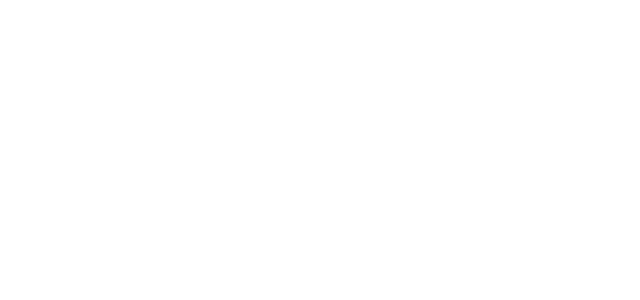
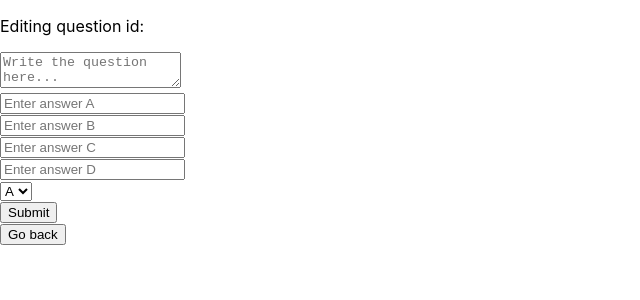
Before and after one commit to s20681/my-quiz, a React (Create React App) app: page /question/edit/1 in a window 1280 px wide. Before the commit this address had no page. Shown: the top 300 px of the page, without its empty margins (0-640 px from the left). Built offline with nearby package versions, Linux system fonts and the light colour scheme.

Commit message:
moved interfaces to one file, question edit working so-so

```diff
--- a/src/App.tsx
+++ b/src/App.tsx
@@ -3,6 +3,7 @@
 import { AuthProvider } from './components/AuthContext';
 import LoginComponent from './components/LoginComponent';
 import NewQuestionForm from './components/NewQuestionFormComponent';
+import EditQuestionForm from './components/EditQuestionFormComponent';
 import NewQuizForm from './components/NewQuizFormComponent';
 import RegisterComponent from './components/RegisterComponent';
 import QuizListComponent from './components/QuizListComponent';
@@ -31,6 +32,7 @@
         <Route path="/quiz/new" element={<NewQuizForm />} />
         <Route path="/quiz/edit/:quizId" element={<QuizEdit />} />
         <Route path="/question/new" element={<NewQuestionForm />} />
+        <Route path="/question/edit/:questionId" element={<EditQuestionForm />} />
 
 
 
--- /dev/null
+++ b/src/components/EditQuestionFormComponent.tsx
@@ -0,0 +1,120 @@
+import React, { ChangeEvent, useState, useEffect } from 'react';
+import { useNavigate, useLocation } from 'react-router-dom';
+import { Question, Answer } from '../interfaces';
+
+
+interface FormState {
+    question: string,
+    answerA: string,
+    answerB: string,
+    answerC: string,
+    answerD: string,
+    correctAnswer: string,
+}
+
+const initialData = {
+    question: '',
+    answerA: '',
+    answerB: '',
+    answerC: '',
+    answerD: '',
+    correctAnswer: ''
+}
+
+const EditQuestionForm: React.FC = () => {
+    const location = useLocation();
+    const navigate = useNavigate();
+    const [question, setSelectedQuestion] = useState<Question>()
+    const [formState, setFormState] = useState<FormState>(initialData);
+
+    useEffect(() => {
+        if (location.state) {
+          setSelectedQuestion(location.state as Question)
+          const { content, answers, correctAnswerIndex } = location.state as Question;
+          setFormState({
+            question: content,
+            answerA: answers[0]?.content || '',
+            answerB: answers[1]?.content || '',
+            answerC: answers[2]?.content || '',
+            answerD: answers[3]?.content || '',
+            correctAnswer: correctAnswerIndex.toString()
+          });
+        }
+      }, [location.state]);
+    const handleChange = (event: ChangeEvent<HTMLInputElement | HTMLTextAreaElement | HTMLSelectElement>): void => {
+        const { name, value } = event.target;
+        setFormState(prevState => ({
+            ...prevState,
+            [name]: value,
+        }));
+    };
+
+    const handleSubmit = (event: React.FormEvent) => {
+        event.preventDefault();
+        const formData = {
+            questionID: question?.id,
+            type: "SINGLE_CHOICE",
+            content: formState.question,
+            answers: [
+                formState.answerA,
+                formState.answerB,
+                formState.answerC,
+                formState.answerD
+            ],
+            correctAnswerIndex: formState.correctAnswer,
+        };
+
+        console.log(question?.id)
+
+        // mode: 'cors',
+        // headers: { 'Content-Type': 'application/json' },
+        // headers: { 'Content-Type': 'Question' },
+        fetch('http://127.0.0.1:8080/question/update', {
+
+            method: 'POST',
+            headers: { 'Content-Type': 'application/json' },
+            body: JSON.stringify(formData) // body data type must match "Content-Type" header
+
+        })
+    };
+
+    const handleGoBack = () => {
+        navigate(`/quiz/edit/${location.state.id}`, { state: location.state });
+    };
+
+    return (
+        <div>
+            <p>Editing question id: {question?.id}</p>
+            <form id="myForm" onSubmit={handleSubmit}>
+                <div>
+                    <textarea id="question" name="question" value={formState.question} placeholder="Write the question here..."
+                        onChange={handleChange}></textarea>
+                </div>
+
+                <div><input type="text" name="answerA" value={formState.answerA} id="answerA" placeholder="Enter answer A" onChange={handleChange} /></div>
+                <div><input type="text" name="answerB" value={formState.answerB} placeholder="Enter answer B" onChange={handleChange} /></div>
+                <div><input type="text" name="answerC" value={formState.answerC} placeholder="Enter answer C" onChange={handleChange} /></div>
+                <div><input type="text" name="answerD" value={formState.answerD} placeholder="Enter answer D" onChange={handleChange} /></div>
+                <div>
+                    <select id="selectCorrectAnswer" name="correctAnswer" value={formState.correctAnswer} onChange={handleChange}>
+                        <option value="0">A</option>
+                        <option value="1">B</option>
+                        <option value="2">C</option>
+                        <option value="3">D</option>
+                    </select>
+                </div>
+
+                <div>
+                    <button type="submit">Submit</button>
+                </div>
+            </form>
+
+            <div>
+                <button onClick={() => handleGoBack()}> Go back </button>
+            </div>
+
+        </div>
+    );
+}
+
+export default EditQuestionForm;
--- a/src/components/LoginComponent.tsx
+++ b/src/components/LoginComponent.tsx
@@ -80,7 +80,7 @@
           })
           .catch((error) => {
             console.error('Error:', error);
-            setResponseMessage('An error occurred during registration.');
+            setResponseMessage('An error occurred during login process.');
           });
       };
 
--- a/src/components/QuizComponent.tsx
+++ b/src/components/QuizComponent.tsx
@@ -1,5 +1,6 @@
 import React, { useState, useEffect } from 'react';
 import { useLocation, useNavigate } from 'react-router-dom';
+import { Answer, Question, Quiz } from '../interfaces';
 import styled from 'styled-components';
 
 const QuizContainer = styled.div`
@@ -8,30 +9,6 @@
   border-radius: 5px;
   margin-bottom: 10px;
 `;
-
-interface Answer {
-  id: number;
-  content: string;
-  correct: boolean;
-}
-
-interface Question {
-  id: number;
-  content: string;
-  correctAnswerIndex: number;
-  questionType: string;
-  answers: Answer[];
-}
-
-interface Quiz {
-  id: number;
-  name: string;
-  description: string;
-  category: string;
-  difficulty: string;
-  ownerName: string;
-  questions: Question[];
-}
 
 const QuizComponent: React.FC = () => {
   const location = useLocation();
@@ -64,7 +41,7 @@
   const handleAnswer = (selectedAnswerIndex: number | null) => {
     const currentQuestion = selectedQuiz!.questions[currentQuestionIndex];
 
-    if (selectedAnswerIndex !== null && currentQuestion.answers[selectedAnswerIndex].correct) {
+    if (selectedAnswerIndex !== null && currentQuestion.answers[selectedAnswerIndex].isCorrect) {
       setPoints((prevPoints) => prevPoints + 1);
     }
 
--- a/src/components/QuizEditComponent.tsx
+++ b/src/components/QuizEditComponent.tsx
@@ -1,5 +1,6 @@
 import { response } from 'express';
 import React, { useContext, useState, useEffect } from 'react';
+import { Quiz, Question, Answer } from '../interfaces';
 import { useNavigate, useLocation } from 'react-router-dom';
 import styled from 'styled-components';
 import { AuthContext } from './AuthContext';
@@ -22,30 +23,6 @@
     }
   }
 `;
-
-interface Quiz {
-  id: number;
-  name: string;
-  description: string;
-  category: string;
-  difficulty: string;
-  ownerName: string;
-  questions: any[];
-}
-
-interface Answer {
-  id: number;
-  content: string;
-  isCorrect: boolean;
-}
-
-interface Question {
-  id: number;
-  content: string;
-  correctAnswerIndex: number;
-  questionType: string;
-  answers: Answer[];
-}
 
 const QuizEdit: React.FC = () => {
   const location = useLocation();
@@ -78,9 +55,8 @@
       });
   }, [questions]);
 
-  const handleEditQuestion = (quizId: number, index: number) => {
-    //TODO: navigate to a view identical as new question one, but with slightly changed logic.
-    //it should update existing question object, if not possible then just remove and create a new one in its place.
+  const handleEditQuestion = (question: Question) => {
+    navigate(`/question/edit/${question.id}`, { state: question });
   };
 
   const handleCreateNewQuestion = () => {
@@ -142,7 +118,7 @@
             <ul>
               {editedQuiz?.questions.map((question, index) => (
                 <li key={question.id}>
-                  <div  onClick={() => handleEditQuestion(question.id, index)}
+                  <div onClick={() => handleEditQuestion(question)}
                     style={{ cursor: 'pointer' }}
                   >
                     <div>Question: {question.content}</div>
--- a/src/components/QuizListComponent.tsx
+++ b/src/components/QuizListComponent.tsx
@@ -2,6 +2,7 @@
 import { useNavigate } from 'react-router-dom';
 import styled from 'styled-components';
 import { AuthContext } from './AuthContext';
+import { Quiz } from '../interfaces';
 
 const QuizListContainer = styled.div`
   ul {
@@ -21,16 +22,6 @@
     }
   }
 `;
-
-interface Quiz {
-  id: number;
-  name: string;
-  description: string;
-  category: string;
-  difficulty: string;
-  ownerName: string;
-  questions: any[];
-}
 
 const QuizListComponent: React.FC = () => {
   const navigate = useNavigate();
--- /dev/null
+++ b/src/interfaces.ts
@@ -0,0 +1,38 @@
+export interface Answer {
+    id: number;
+    content: string;
+    isCorrect: boolean;
+  }
+
+export interface Question {
+    id: number;
+    content: string;
+    correctAnswerIndex: number;
+    questionType: string;
+    answers: Answer[];
+  }
+
+export interface Quiz {
+    id: number;
+    name: string;
+    description: string;
+    category: string;
+    difficulty: string;
+    ownerName: string;
+    questions: Question[];
+  }
+
+export interface UserData {
+    login: string;
+    id: string;
+  }
+
+export interface AuthContextType {
+    user: UserData | null;
+    login: (userData: UserData) => void;
+    logout: () => void;
+  }
+
+export interface AuthProviderProps {
+    children: React.ReactNode; // Define the children prop
+  }
```
Also changed, not shown: src/components/AuthContext.tsx (+3 -17 lines). Lines whose indentation alone changed are shown as unchanged.
